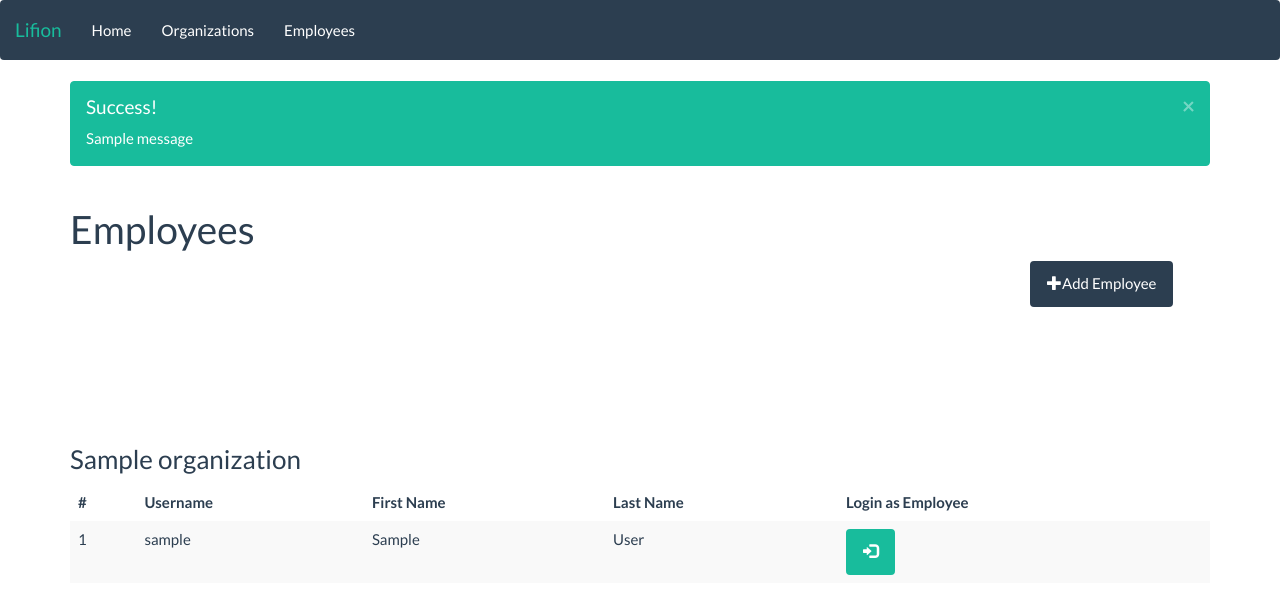
After one commit to doodla/lifion-test, a Django app: template lifion/templates/lifion/employees.html in a window 1280 px wide. The commit adds this page. Shown: the top 614 px of the page. Run offline with Django 3.2, Linux system fonts and the light colour scheme; the template is opened without the code that fills it: most values are stand-ins (such as "Sample title", 1, 10 or a date in 2020); one stand-in notice (Sample message) is shown; style sheets or scripts are compiled from the project's sources; some libraries are stand-ins or nearby versions.

Commit message:
Employees and Login/Logout Done
Need to Start Survey now

```diff
--- a/app/app_urls.py
+++ b/app/app_urls.py
@@ -22,7 +22,10 @@ import lifion.views as views
 urlpatterns = [
     url(r'^admin/', admin.site.urls),
     url(r'^$', views.index, name='home'),
-    url(r'^organizations$', views.organizations, name='organizations'),
+    url(r'^logout$', views.logout_user, name='logout'),
+    url(r'^organizations$', views.manage_organizations, name='organizations'),
+    url(r'^employees', views.manage_employees, name='employees'),
+    url(r'^survey', views.manage_employees, name='survey'),
 ]
 
 urlpatterns += staticfiles_urlpatterns()
--- a/lifion/templates/lifion/base.html
+++ b/lifion/templates/lifion/base.html
@@ -29,19 +29,33 @@
         <div class="collapse navbar-collapse" id="navbar">
             <ul class="nav navbar-nav">
                 <li><a href="#">Home</a></li>
-                <li{% if orgs %} class="active"{% endif %}><a href="{% url 'organizations' %}">Organizations</a></li>
-                <li><a href="#">Employees</a></li>
-                <li><a href="#">Surveys</a></li>
-                <li><a href="#">Results</a></li>
+                {% if not request.user.is_authenticated %}
+                    <li{% if orgs %} class="active"{% endif %}><a href="{% url 'organizations' %}">Organizations</a></li>
+                    <li{% if emps %} class="active"{% endif %}><a href="{% url 'employees' %}">Employees</a></li>
+                {% else %}
+                    <li{% if survey %} class="active"{% endif %}><a href="{% url 'survey' %}">Surveys</a></li>
+                {% endif %}
             </ul>
             <ul class="nav navbar-nav navbar-right">
                 {% if request.user.is_authenticated %}
-                    <li><a href="#">Logout</a></li>
+                    <li><a href="{% url 'logout' %}">Logout</a></li>
                 {% endif %}
             </ul>
         </div>
     </div>
 </nav>
+
+{% if messages %}
+    <div class="container">
+        {% for message in messages %}
+            <div class="alert alert-dismissible {% if message.tags == 'error' %}alert-danger{% else %}alert-success{% endif %}">
+                <button type="button" class="close" data-dismiss="alert">&times;</button>
+                <h4>{{ message.tags|capfirst }}!</h4>
+                <p>{{ message }}</p>
+            </div>
+        {% endfor %}
+    </div>
+{% endif %}
 
 {% block body %}
 {% endblock %}
--- /dev/null
+++ b/lifion/templates/lifion/employees.html
@@ -0,0 +1,133 @@
+{% extends 'lifion/base.html' %}
+{% load static %}
+{% block css %}
+    <style>
+
+    </style>
+{% endblock %}
+
+
+{% block body %}
+    <div class="container">
+
+        <div class="row">
+
+            <div class="col-xs-12">
+                <h1>Employees</h1>
+            </div>
+            {% if organizations %}
+
+                <div class="col-md-offset-10 col-xs-offset-8" style="margin-bottom: 10%">
+
+                    <button id="add_emp" type="button" class="btn btn-primary"><span class="glyphicon glyphicon-plus" aria-hidden="true"></span>Add Employee
+                    </button>
+
+                </div>
+
+                <div id="add_form" class="col-xs-12 collapse">
+                    <form method="post" action="{% url 'employees' %}" class="form-horizontal">
+                        {% csrf_token %}
+                        <fieldset>
+                            <div class="form-group">
+                                <label for="name" class="col-lg-2 control-label">Username</label>
+                                <div class="col-lg-10">
+                                    <input required type="text" class="form-control" name="username" placeholder="Username" autocomplete="off"/>
+                                </div>
+                            </div>
+                            <div class="form-group">
+                                <label for="name" class="col-lg-2 control-label">First Name</label>
+                                <div class="col-lg-10">
+                                    <input required type="text" class="form-control" name="first_name" placeholder="First Name" autocomplete="off"/>
+                                </div>
+                            </div>
+                            <div class="form-group">
+                                <label for="name" class="col-lg-2 control-label">Last Name</label>
+                                <div class="col-lg-10">
+                                    <input required type="text" class="form-control" name="last_name" placeholder="Last Name" autocomplete="off"/>
+                                </div>
+                            </div>
+                            <div class="form-group">
+                                <label for="select" class="col-lg-2 control-label">Select Organization</label>
+                                <div class="col-lg-10">
+                                    <select required class="form-control" id="select" name="organization">
+                                        {% for organization in organizations %}
+                                            <option value="{{ organization.id }}">{{ organization.name }}</option>
+                                        {% endfor %}
+                                    </select>
+                                </div>
+                            </div>
+                            <div class="form-group">
+                                <div class="col-lg-10 col-lg-offset-2">
+                                    <div id="cancel" class="btn btn-default">Cancel</div>
+                                    <button type="submit" class="btn btn-primary">Submit</button>
+                                </div>
+                            </div>
+                        </fieldset>
+
+                        <input type="hidden" name="action" value="add">
+                    </form>
+                </div>
+
+                {% for organization in organizations %}
+                    <div class="col-xs-12">
+                        <h3>{{ organization.name }}</h3>
+                        <table class="table table-striped table-hover table-responsive">
+                            <thead>
+                            <tr>
+                                <th>#</th>
+                                <th>Username</th>
+                                <th>First Name</th>
+                                <th>Last Name</th>
+                                <th>Login as Employee</th>
+                            </tr>
+                            </thead>
+                            <tbody>
+                            {% for employee in organization.employees.all %}
+                                <tr>
+                                    <td>{{ forloop.counter }}</td>
+                                    <td>{{ employee.username }}</td>
+                                    <td>{{ employee.first_name }}</td>
+                                    <td>{{ employee.last_name }}</td>
+                                    <td>
+                                        <form action="{% url 'employees' %}" method="post">
+                                            {% csrf_token %}
+                                            <button class="btn btn-success" type="submit"><span class="glyphicon glyphicon-log-in" aria-hidden="true"></span>
+                                            </button>
+                                            <input type="hidden" name="emp_id" value="{{ employee.id }}">
+                                            <input type="hidden" name="action" value="login">
+                                        </form>
+                                    </td>
+                                </tr>
+                            {% endfor %}
+                            </tbody>
+                        </table>
+                    </div>
+                {% endfor %}
+
+            {% else %}
+                <div class="col-xs-12 text-center">
+                    <h3>There's no <a href="{% url 'organizations' %}">organization</a> for employees to join!</h3>
+                </div>
+            {% endif %}
+
+        </div>
+
+    </div>
+{% endblock %}
+
+{% block js %}
+    <script>
+
+        $(document).ready(function () {
+
+            $("#add_emp").click(function () {
+                $("#add_form").show();
+            });
+
+            $("#cancel").click(function () {
+                $("#add_form").hide();
+            });
+
+        })
+    </script>
+{% endblock %}
```
Also changed, not shown: lifion/static/lifion/css/organizations.css (deleted, +0 -14 lines), lifion/static/lifion/css/organizations.scss (deleted, +0 -17 lines), lifion/templates/lifion/organizations.html (+11 -4 lines), lifion/views.py (+54 -9 lines), lifion/migrations/0002_auto_20170127_0129.py, 1 other file.
